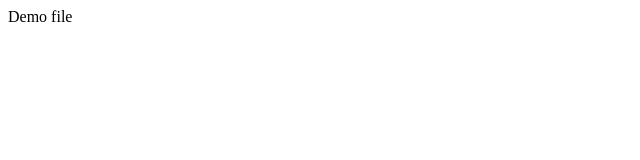
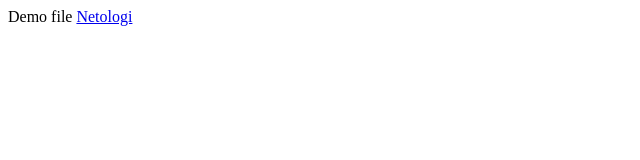
Before and after one commit to Ivan-OsA/Demo, a plain HTML site: page index.html in a window 1280 px wide. Shown: the full height of the page, 0-640 px from the left. Drawn offline with Linux system fonts and the light colour scheme.

Commit message:
link to netology added

```diff
--- a/index.html
+++ b/index.html
@@ -8,5 +8,6 @@
 </head>
 <body>
     Demo file
+    <a href="https://netology.ru">Netologi</a>
 </body>
 </html>
```
